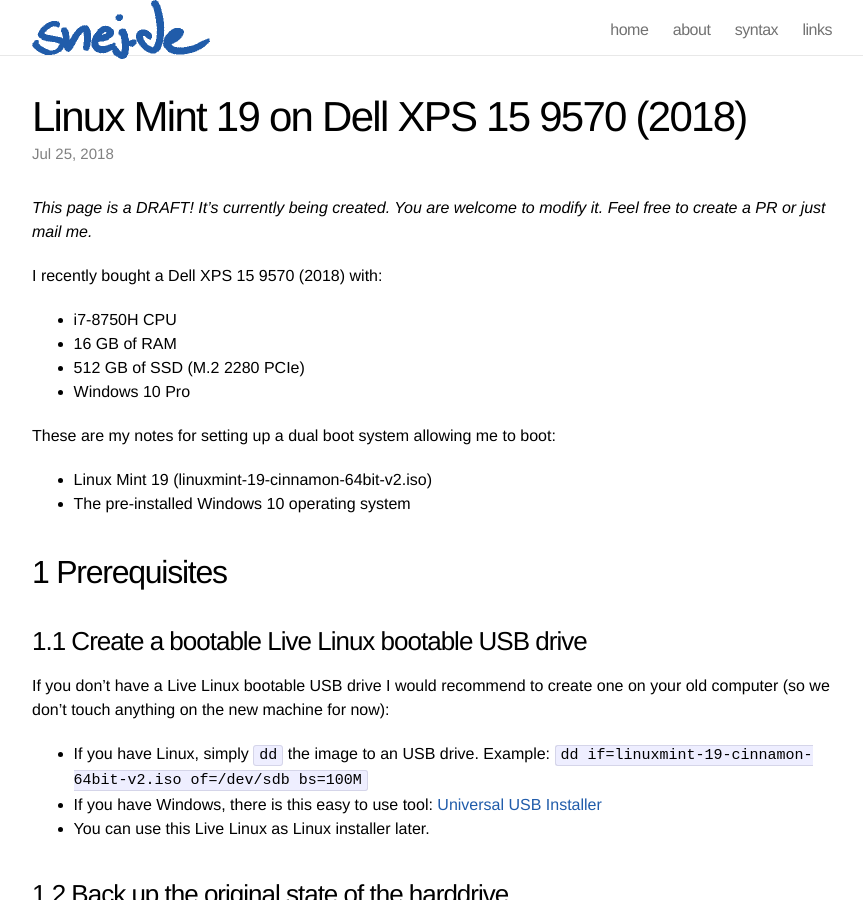
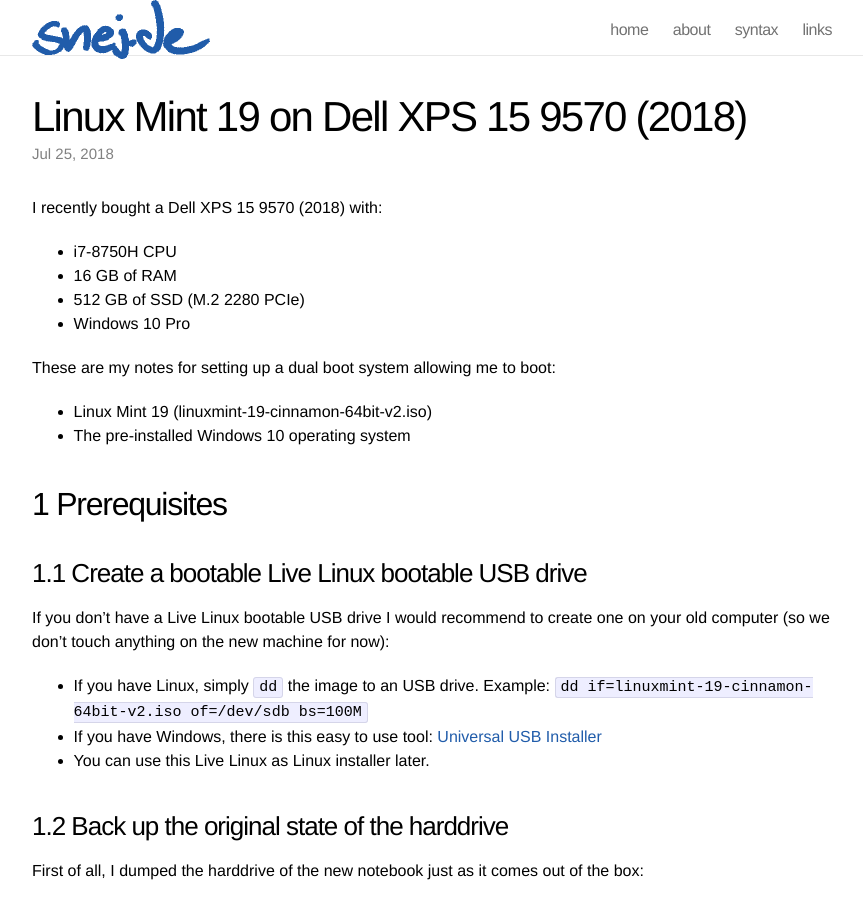
Before and after one commit to jewirth/jewirth.github.io, a Jekyll site: the page built from _posts/2018-07-25-Linux-Mint-19-on-Dell-XPS-15-9570-(2018).markdown, in a window 1280 px wide and 900 px high. Shown: the whole window, without its empty margins (208-1071 px from the left). Built offline with Jekyll 4.4.1, drawn with Linux system fonts in a browser that asks for light colours.

Commit message:
Update 2018-07-25-Linux-Mint-19-on-Dell-XPS-15-9570-(2018).markdown

```diff
--- a/_posts/2018-07-25-Linux-Mint-19-on-Dell-XPS-15-9570-(2018).markdown
+++ b/_posts/2018-07-25-Linux-Mint-19-on-Dell-XPS-15-9570-(2018).markdown
@@ -3,8 +3,6 @@
 title: "Linux Mint 19 on Dell XPS 15 9570 (2018)"
 date: 2018-07-25 19:37:00 +0200
 ---
-*This page is a DRAFT! It's currently being created. You are welcome to modify it. Feel free to create a PR or just mail me.*
-
 I recently bought a Dell XPS 15 9570 (2018) with:
 - i7-8750H CPU
 - 16 GB of RAM
```
